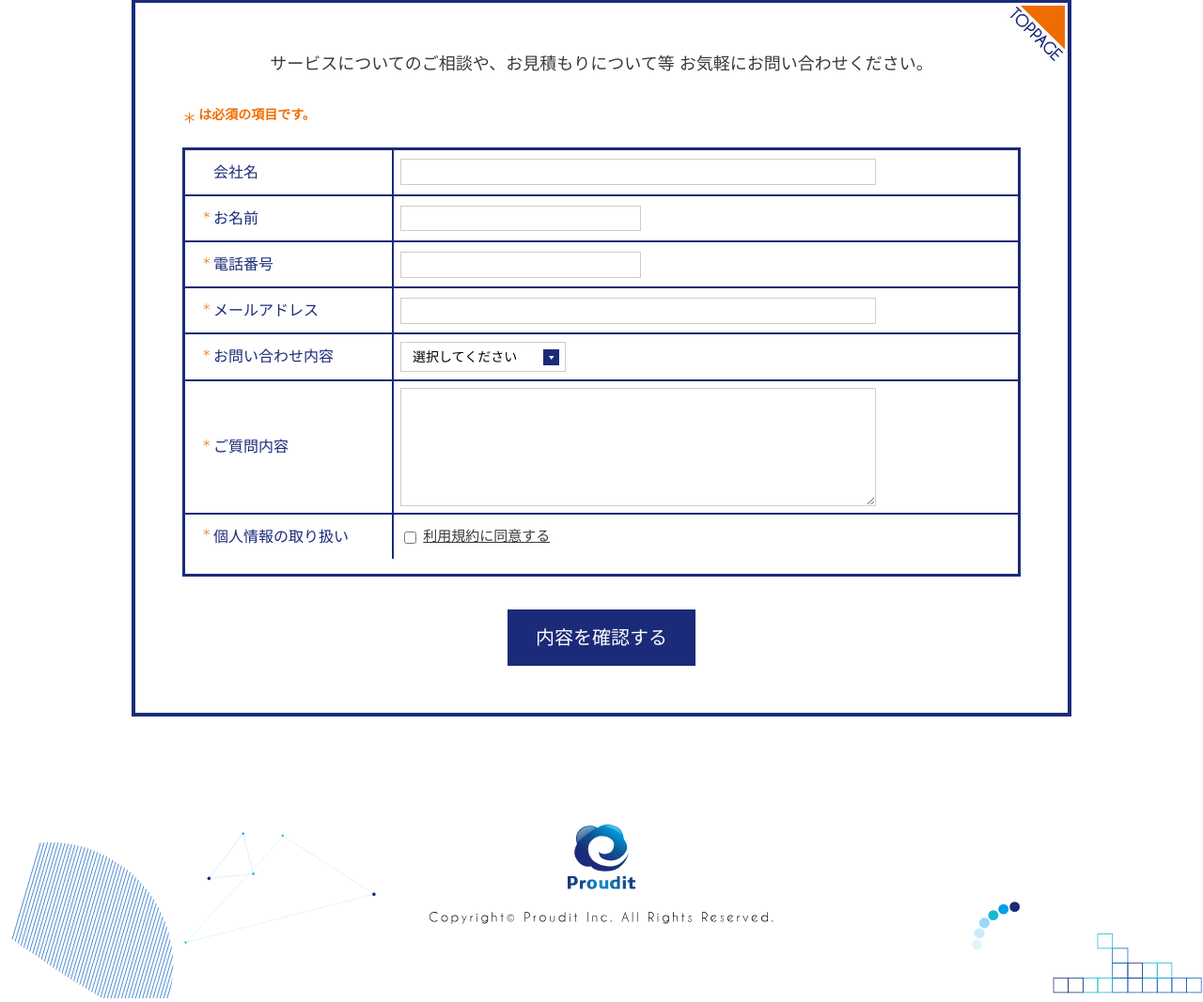
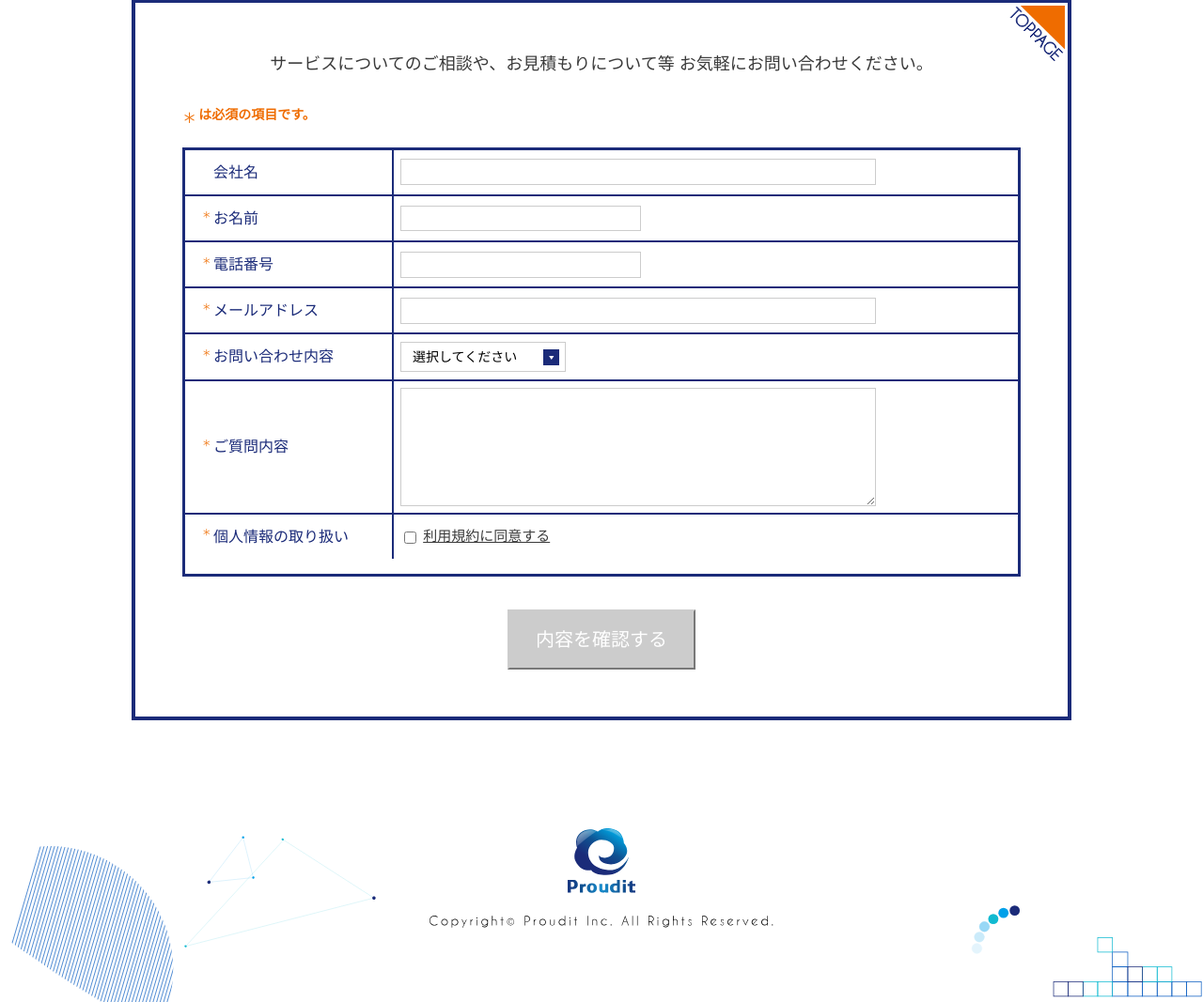
Before and after one commit to proudit/proudcloud-site, a PHP site: page /html/contact/index.php in a window 1280 px wide. Shown: the part 475-1542 px from the top of the page at 94% size. Run offline with PHP 8.4, Linux system fonts and the light colour scheme; some web fonts are replaced.

Commit message:
update submit button

```diff
--- a/html/contact/css/form.css
+++ b/html/contact/css/form.css
@@ -158,6 +158,34 @@
 		margin-left: 20px;
 	}
 
+
+	#content .submission button {
+		display: inline-block;
+		width: 200px;
+		padding: 20px 0;
+		font-size: 20px;
+		line-height: 1;
+		color: #fff;
+		background: #1b2b79;
+		text-decoration: none;
+		text-align: center;
+
+		-moz-transition:    background 200ms linear;
+		-webkit-transition: background 200ms linear;
+		transition:         background 200ms linear;
+	}
+	#content .submission button:hover {
+		background: #ef6c00;
+	}
+	#content .submission button + button {
+		margin-left: 20px;
+    }
+
+    #content .submission button:disabled {
+    background-image: none;
+    background-color: #ccc;
+    border-color: #ccc;
+    }
 
 
 	body.complete #content .submission {
--- a/html/contact/index.php
+++ b/html/contact/index.php
@@ -183,6 +183,19 @@ window.LAYOUT_MODE = "<?php echo $layout_mode; ?>";
     						</div>
     						</p>
 
+   <script>
+$('#agree').change(function() {
+    // チェックが入っていたら有効化
+    if ( $(this).is(':checked') ){
+        // ボタンを有効化
+        $('#form-submit').prop('disabled', false);
+    } else {
+        // ボタンを無効化
+        $('#form-submit').prop('disabled', true);
+    }
+});
+   </script>
+
       						<!-- サブミットボタン -->
     						<button data-remodal-action="confirm" class="remodal-confirm">OK</button>
 						</dd>
@@ -190,14 +203,13 @@ window.LAYOUT_MODE = "<?php echo $layout_mode; ?>";
 					</div>
 				<div class="submission">
 					<input type="submit">
-					<a href="javascript:void(0)" onclick="document.getElementById('contact-form').submit();">内容を確認する</a>
+				    <button id="form-submit" disabled="disabled">内容を確認する</button>
 				</div>
 				</form>
 			</div>
 		</section>
 
 	</div>
-
 
 	<footer>
 		<a href="https://www.proudit.jp/" class="logo"><img src="../img/logo.svg" alt="Proudit Inc."></a>
```
